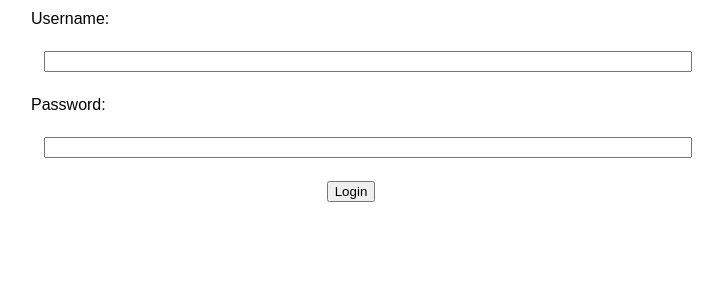
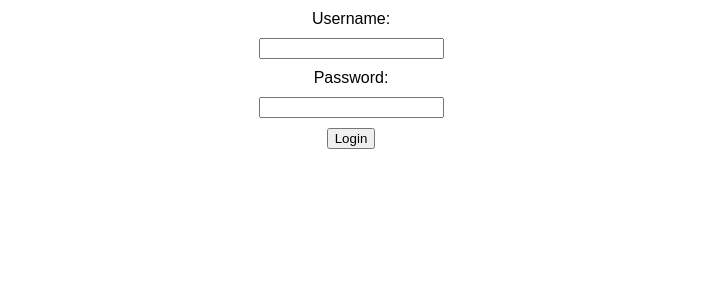
Before and after one commit to HeyyD/WebCaller, a React (Create React App) app in the folder webcaller/: page / in a window 1280 px wide. Shown: the top 300 px of the page, without its empty margins (289-1012 px from the left). Built offline with nearby package versions, Linux system fonts and the light colour scheme.

Commit message:
Modify AddContact.css
-All forms have now unique id's

```diff
--- a/webcaller/src/main_view/AddContact.css
+++ b/webcaller/src/main_view/AddContact.css
@@ -0,0 +1,19 @@
+
+#lastRow{
+  text-align: center;
+  margin-top: 5pt;
+}
+
+#addContact {
+  margin: auto;
+  display: table;
+}
+
+#addContact div {
+  display: table-row;
+}
+
+#addContact label, #addContact input{
+  margin: 5pt;
+  display: table-cell;
+}
--- a/webcaller/src/main_view/Contacts.js
+++ b/webcaller/src/main_view/Contacts.js
@@ -1,6 +1,7 @@
 import React, { Component } from 'react';
 
 import './MainView.css'
+import './AddContact.css'
 
 //let contacts;
 
@@ -20,16 +21,23 @@
     if(this.state.addContactView)
       return (
           <div>
-          <form>
+            <form id="addContact">
+              <div>
                 <label>Phone:</label>
                 <input type="number"/>
+              </div>
+              <div>
                 <label>Name:</label>
                 <input type="text"/>
+              </div>
                 <label>Company:</label>
                 <input type="text"/>
+            </form>
+
+            <div id="lastRow">
               <button>Add Contact</button>
               <button>Cancel</button>
-          </form>
+            </div>
           </div>
       );
     else
--- a/webcaller/src/main_view/MainView.css
+++ b/webcaller/src/main_view/MainView.css
@@ -11,17 +11,6 @@
   background: lightcyan;
   width: 100%;
   float: left;
-}
-
-form{
-  margin: auto;
-  width: 50%;
-}
-
-input, label {
-  margin: 10pt;
-  text-align: left;
-  width: 100%;
 }
 
 table{
```
Lines whose indentation alone changed are shown as unchanged.
